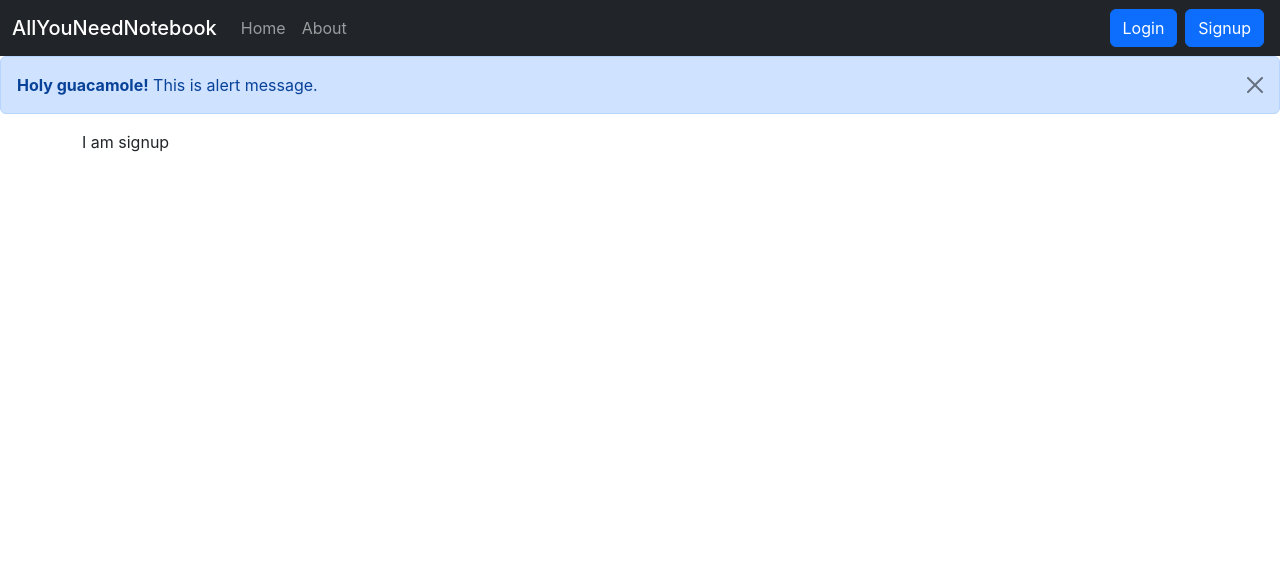
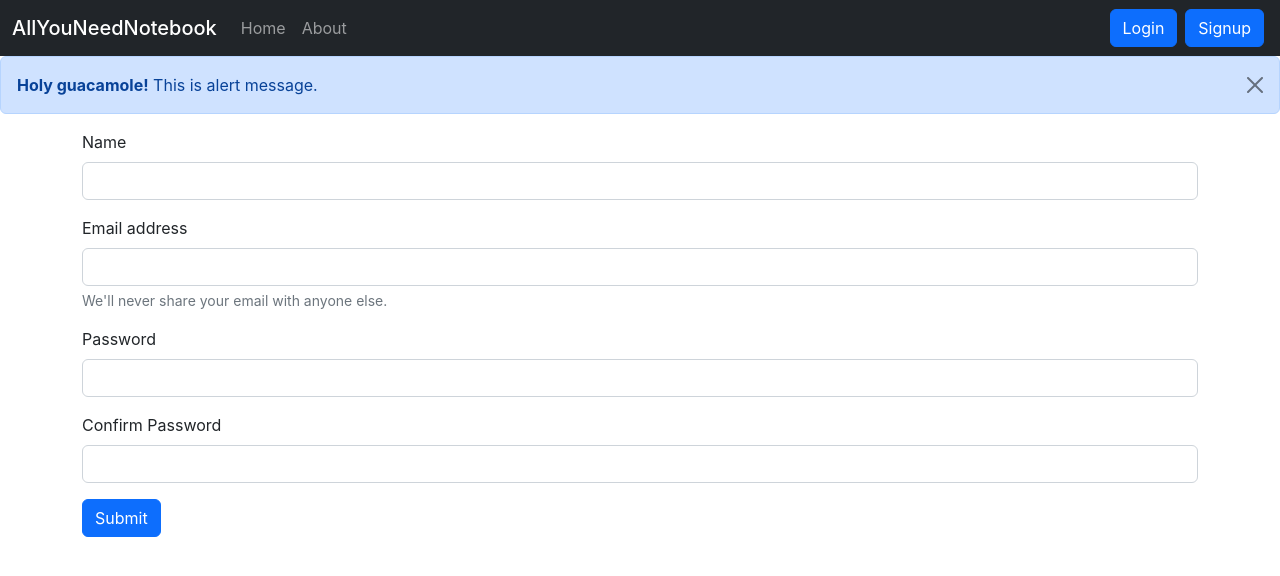
Before and after one commit to Mohammedvaraliya/AllYouNeedNoteBook-ReactApp, a React (Create React App) app: page /#/signup in a window 1280 px wide. Shown: the top 576 px of the page. Built offline with nearby package versions, Linux system fonts and the light colour scheme.

Commit message:
Added function to authentiacte users

```diff
--- a/src/components/Signup.js
+++ b/src/components/Signup.js
@@ -1,8 +1,68 @@
-import React from 'react'
+import React, { useState } from 'react'
+import { useNavigate } from 'react-router-dom';
 
 const Signup = () => {
+
+  const [credentials, seCredentials] = useState({name: "", email: "", password: "", cpassword: ""});
+    let nevigate = useNavigate()
+
+    const host = "http://localhost:5000";
+
+    const handleSubmit = async (e) => {
+        e.preventDefault();
+        console.log("submit button clicked");
+        // API cal
+        const {name, email, password} = credentials;
+        const response = await fetch(`${host}/api/auth/createuser`, {
+            method: 'POST',
+            headers: {
+                'Content-Type': 'application/json'
+            },
+            body: JSON.stringify({name, email, password})
+        });
+        const json = await response.json();
+        console.log(json);
+        if (json.success){
+            // save the auth token and redirect
+            localStorage.setItem('token', json.authToken);
+            nevigate("/");
+        }
+        else{
+            alert("Invalid Credentials")
+        }
+    }
+
+    const onChange = (e) => {
+        seCredentials({ ...credentials, [e.target.name]: e.target.value })
+    }
+
   return (
-    <div>I am  signup</div>
+    <>
+      <form onSubmit={handleSubmit}>
+        <div className="mb-3">
+          <label htmlFor="name" className="form-label">Name</label>
+          <input type="text" className="form-control" value={credentials.name} id="name" name='name'  onChange={onChange} minLength={3} required />
+        </div>
+
+        <div className="mb-3">
+          <label htmlFor="email" className="form-label">Email address</label>
+          <input type="email" className="form-control" value={credentials.email} id="email" name='email' aria-describedby="emailHelp" onChange={onChange} required />
+          <div id="emailHelp" className="form-text">We'll never share your email with anyone else.</div>
+        </div>
+
+        <div className="mb-3">
+          <label htmlFor="password" className="form-label">Password</label>
+          <input type="password" className="form-control" value={credentials.password} id="password" name='password' onChange={onChange} minLength={5} required />
+        </div>
+
+        <div className="mb-3">
+          <label htmlFor="cpassword" className="form-label">Confirm Password</label>
+          <input type="password" className="form-control" value={credentials.cpassword} id="cpassword" name='cpassword' onChange={onChange} minLength={5} required />
+        </div>
+
+        <button type="submit" className="btn btn-primary">Submit</button>
+      </form>
+    </>
   )
 }
 
```
Also changed, not shown: 1 other file (tests, documents, lock files or other folders).
